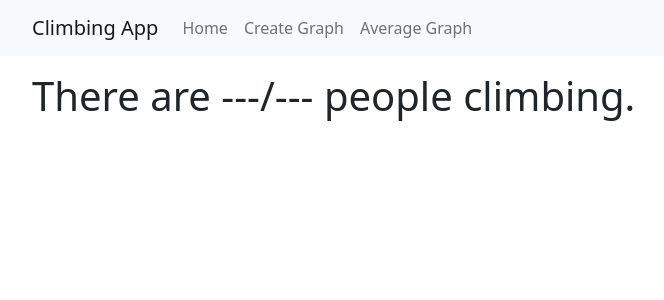
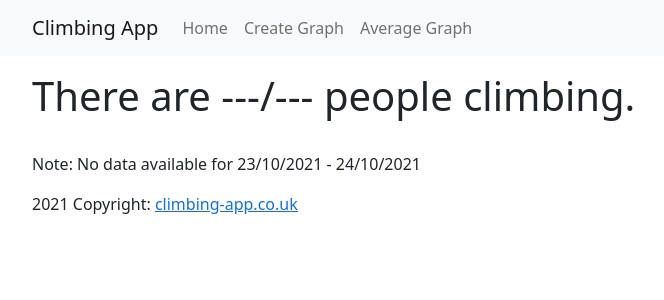
Before and after one commit to Matt-Mcl/climbing-app, a React (Create React App) app in the folder frontend/: page / in a window 1280 px wide. Shown: the top 300 px of the page, without its empty margins (50-714 px from the left). Built offline with nearby package versions, Linux system fonts and the light colour scheme; no server answers.

Commit message:
Adds footer

```diff
--- a/frontend/src/App.js
+++ b/frontend/src/App.js
@@ -32,6 +32,11 @@ function App() {
           <Route path="/averagegraph" element={<AverageGraph />} />
         </Routes>
       </Container>
+
+      <Container style={{marginTop: "32px"}}>
+        <p>Note: No data available for 23/10/2021 - 24/10/2021</p>
+        <p>{new Date().getFullYear()} Copyright: <a href="https://climbing-app.co.uk">climbing-app.co.uk</a></p>
+      </Container>
     </>
   );
 }
```
